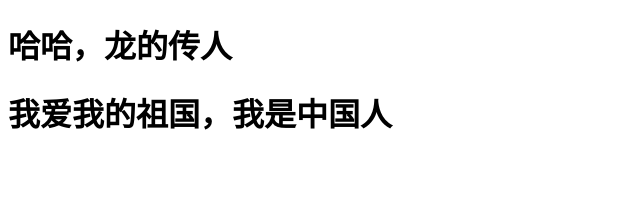
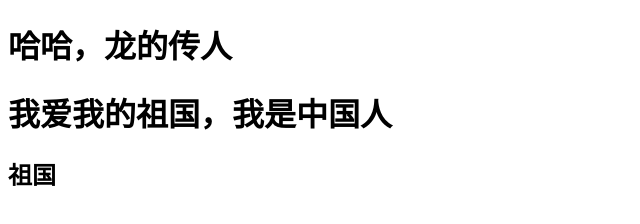
Before and after one commit to anqila89757/hhzproject, a plain HTML site: page index.html in a window 1280 px wide. Shown: the whole page, without its empty margins (0-640 px from the left). Drawn offline with Linux system fonts and the light colour scheme.

Commit message:
修改代码1

```diff
--- a/index.html
+++ b/index.html
@@ -11,6 +11,7 @@
 <body>
     <h1>哈哈，龙的传人</h1>
     <h1>我爱我的祖国，我是中国人</h1>
+    <h2>祖国</h2>
 </body>
 
 </html>
```
